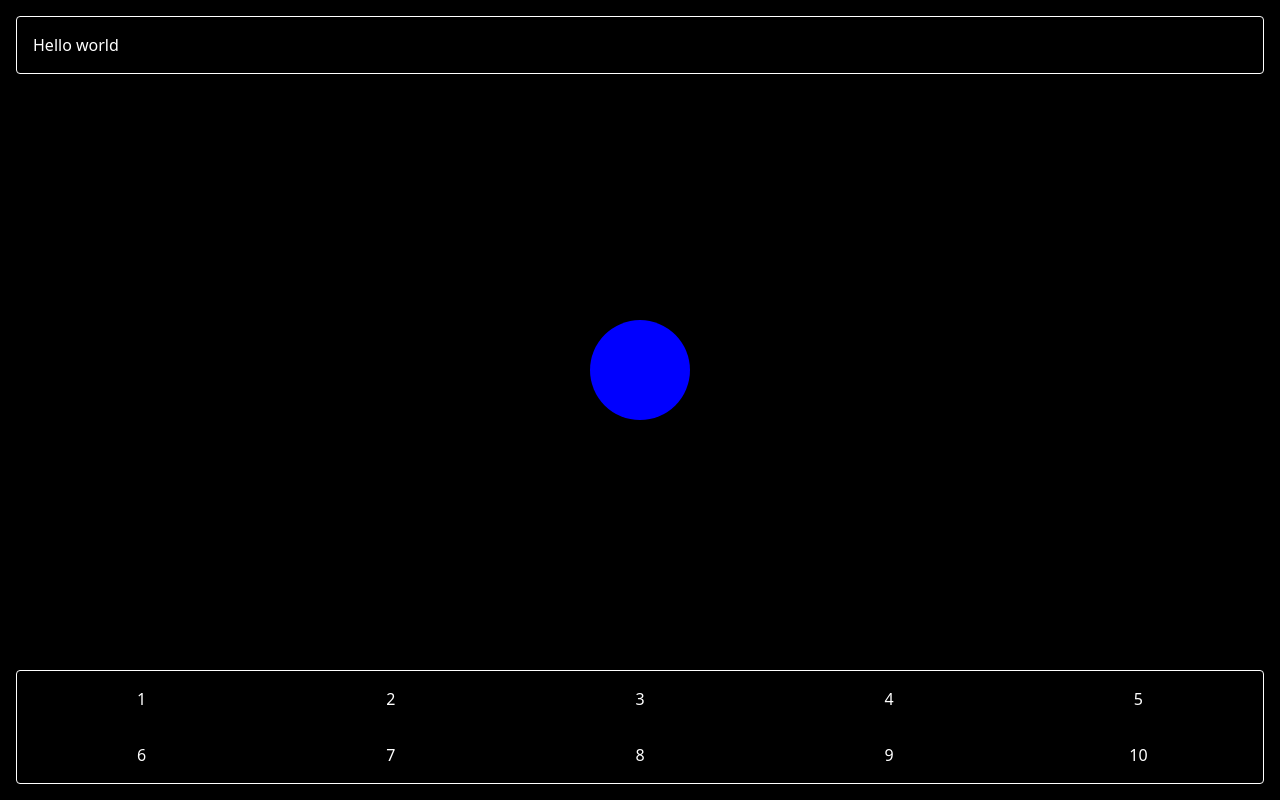
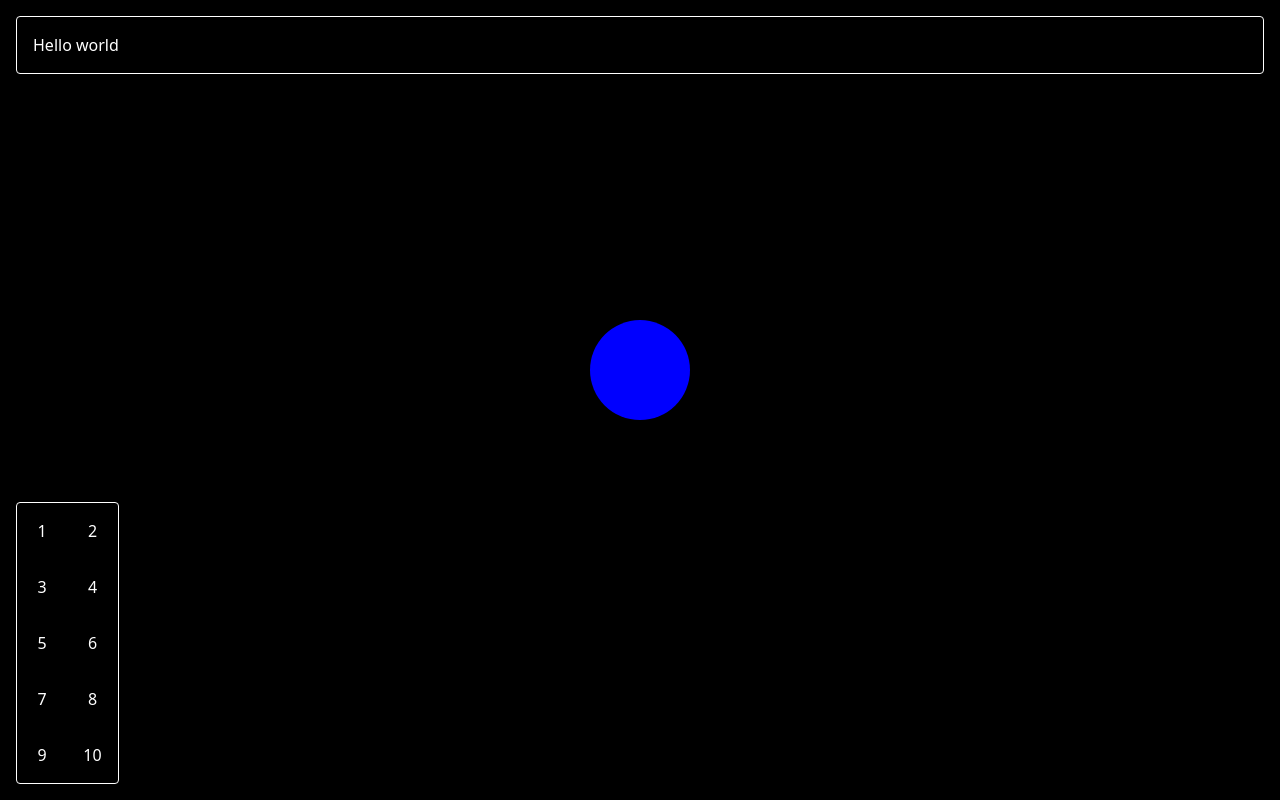
Before and after one commit to tylerschloesser/sim-v29, a React (Vite) app: page / in a window 1280 px wide. Built offline with nearby package versions, Linux system fonts and the light colour scheme.

Commit message:
add clsx

```diff
--- a/package.json
+++ b/package.json
@@ -12,6 +12,7 @@
   },
   "dependencies": {
     "@types/lodash-es": "^4.17.12",
+    "clsx": "^2.1.1",
     "lodash-es": "^4.17.21",
     "react": "^19.1.1",
     "react-dom": "^19.1.1",
--- a/src/BottomBar.tsx
+++ b/src/BottomBar.tsx
@@ -1,14 +1,23 @@
+import clsx from "clsx";
 import { times } from "lodash-es";
+
+const config: "bottom" | "left" | "right" = "left";
 
 export function BottomBar() {
   return (
     <div className="fixed inset-x-0 bottom-0">
       <div className="p-4">
-        <div className="border rounded overflow-hidden grid grid-cols-5 grid-rows-2">
+        <div
+          className={clsx("border rounded overflow-hidden", {
+            "grid grid-cols-5 grid-rows-2": config === "bottom",
+            // prettier-ignore
+            "inline-grid grid-cols-2 grid-rows-5": config === "left" || config === "right",
+          })}
+        >
           {times(10, (i) => (
             <button
               key={i}
-              className="py-4"
+              className="p-4"
               onClick={() => alert(`Button ${i + 1} clicked`)}
             >
               {i + 1}
```
Also changed, not shown: 1 other file (tests, documents, lock files or other folders).
